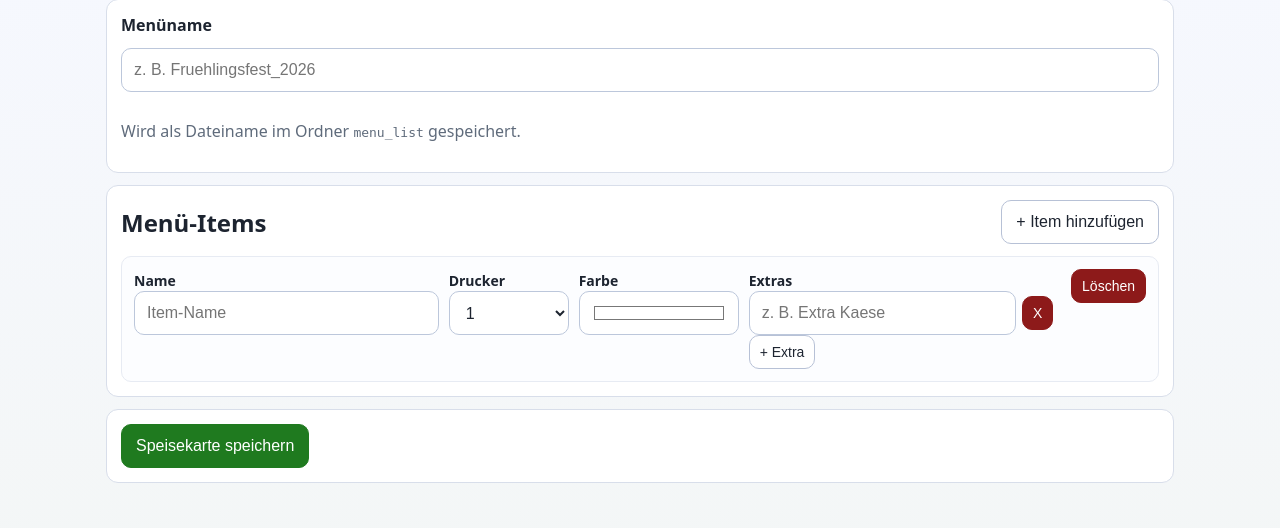
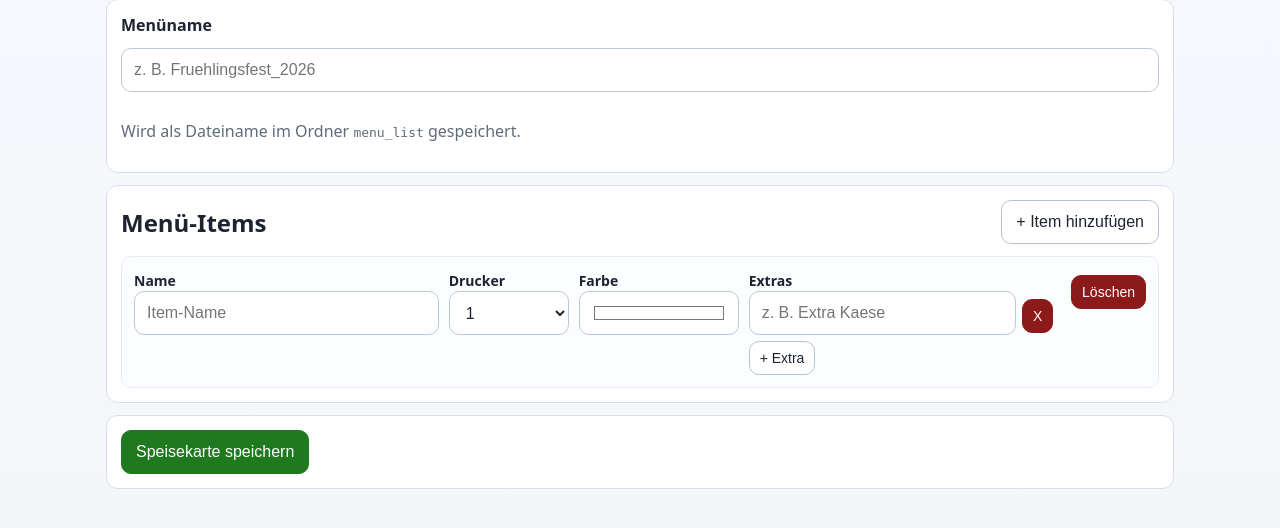
Before and after one commit to philipp-btz/kitchenhelper, a Flask app: page /menus/editor in a window 1280 px wide. Shown: the part 73-601 px from the top of the page. Run offline with Flask 3, Linux system fonts and the light colour scheme; parts of the project's set-up code (start-up, migrations or seed data) failed here and were passed over.

Commit message:
added padding

```diff
--- a/templates/menu_editor.html
+++ b/templates/menu_editor.html
@@ -12,7 +12,7 @@
       .extra-row{display:flex;gap:6px;align-items:center}
       .extra-row input{flex:1}
       .color-preview{margin-top:6px;height:30px;border-radius:8px;border:1px solid #99a5bf}
-      .btn.small{min-height:34px;padding:6px 10px;font-size:14px}
+      .btn.small{min-height:34px;margin-top:6px;padding:6px 10px;font-size:14px}
       @media (max-width:980px){
         .item{grid-template-columns:1fr}
       }
```
